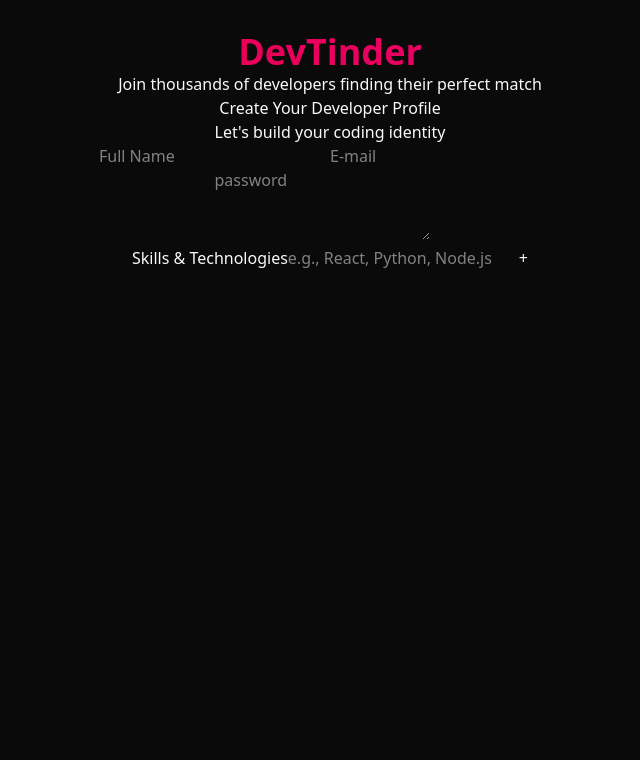
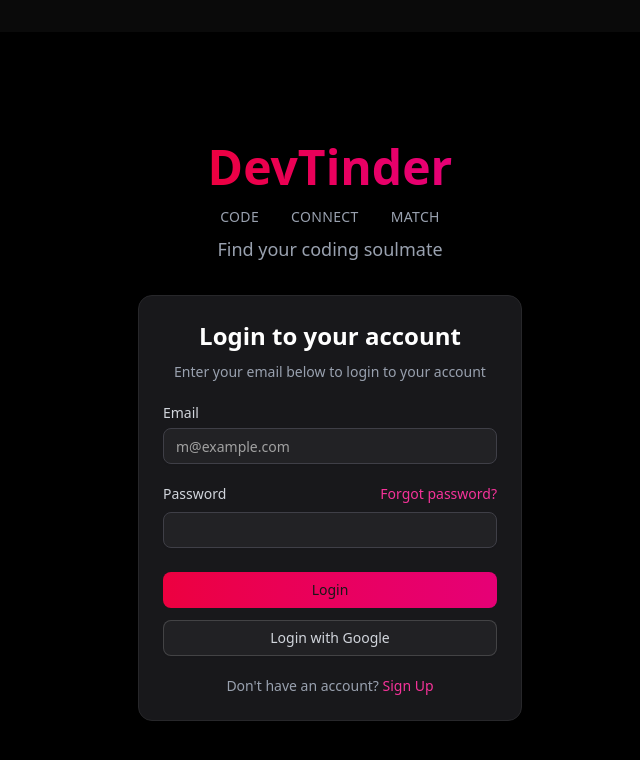
Before and after one commit to Jatin-saini-developer/DevTinderUI, a React (Vite) app: page / in a window 1280 px wide. Shown: the top 760 px of the page, without its empty margins (310-950 px from the left). Built offline with nearby package versions, Linux system fonts and the light colour scheme.

Commit message:
Styling of Login and SignUp Page

```diff
--- a/package.json
+++ b/package.json
@@ -18,6 +18,7 @@
     "lucide-react": "^0.544.0",
     "react": "^19.1.1",
     "react-dom": "^19.1.1",
+    "react-router-dom": "^7.9.3",
     "tailwind-merge": "^3.3.1",
     "tailwindcss": "^4.1.13"
   },
--- a/src/App.jsx
+++ b/src/App.jsx
@@ -11,7 +11,9 @@
 
   return (
     <div >
-      <SignUpPage/>
+      {/* <SignUpPage/> */}
+      <LoginPage/>
+
 
     </div>
 
--- a/src/CardDemo.jsx
+++ b/src/CardDemo.jsx
@@ -1,63 +1,86 @@
-import { Button } from "@/components/ui/button"
+import { Button } from "@/components/ui/button";
 import {
   Card,
-  CardAction,
   CardContent,
   CardDescription,
   CardFooter,
   CardHeader,
   CardTitle,
-} from "@/components/ui/card"
-import { Input } from "@/components/ui/input"
-import { Label } from "@/components/ui/label"
+} from "@/components/ui/card";
+import { Input } from "@/components/ui/input";
+import { Label } from "@/components/ui/label";
 
 export function CardDemo() {
   return (
-    <Card className="w-full max-w-sm">
-      <CardHeader>
-        <CardTitle>Login to your account</CardTitle>
-        <CardDescription>
+    <Card className="bg-zinc-900 border-zinc-800 shadow-xl text-white">
+      <CardHeader className="text-center">
+        <CardTitle className="text-2xl font-semibold mb-1">
+          Login to your account
+        </CardTitle>
+        <CardDescription className="text-gray-400 text-sm">
           Enter your email below to login to your account
         </CardDescription>
-        <CardAction>
-          <Button variant="link">Sign Up</Button>
-        </CardAction>
       </CardHeader>
+
       <CardContent>
-        <form>
-          <div className="flex flex-col gap-6">
-            <div className="grid gap-2">
-              <Label htmlFor="email">Email</Label>
+        <form className="space-y-5">
+          <div className="space-y-2">
+            <Label htmlFor="email" className="text-gray-300">
+              Email
+            </Label>
             <Input
               id="email"
               type="email"
               placeholder="m@example.com"
               required
+              className="bg-zinc-800 border-zinc-700 focus:border-pink-600 focus-visible:ring-0 text-white placeholder-gray-500"
             />
           </div>
-            <div className="grid gap-2">
-              <div className="flex items-center">
-                <Label htmlFor="password">Password</Label>
+
+          <div className="space-y-2">
+            <div className="flex items-center justify-between">
+              <Label htmlFor="password" className="text-gray-300">
+                Password
+              </Label>
               <a
                 href="#"
-                  className="ml-auto inline-block text-sm underline-offset-4 hover:underline"
+                className="text-sm text-pink-500 hover:underline underline-offset-4"
               >
-                  Forgot your password?
+                Forgot password?
               </a>
             </div>
-              <Input id="password" type="password" required />
-            </div>
+            <Input
+              id="password"
+              type="password"
+              required
+              className="bg-zinc-800 border-zinc-700 focus:border-pink-600 focus-visible:ring-0 text-white"
+            />
           </div>
         </form>
       </CardContent>
-      <CardFooter className="flex-col gap-2">
-        <Button type="submit" className="w-full">
+
+      <CardFooter className="flex flex-col gap-3">
+        <Button
+          type="submit"
+          className="w-full bg-gradient-to-r from-rose-600 to-pink-600 hover:opacity-90 transition-all"
+        >
           Login
         </Button>
-        <Button variant="outline" className="w-full">
+
+        <Button
+          variant="outline"
+          className="w-full border-zinc-700 text-gray-300 hover:bg-zinc-800"
+        >
           Login with Google
         </Button>
+
+        <p className="text-sm text-gray-400 text-center mt-2">
+          Don't have an account?{" "}
+          <a href="#" className="text-pink-500 hover:underline">
+            Sign Up
+          </a>
+        </p>
       </CardFooter>
     </Card>
-  )
+  );
 }
--- a/src/LoginPage.jsx
+++ b/src/LoginPage.jsx
@@ -1,25 +1,32 @@
-import React from 'react'
-import { CardDemo } from './CardDemo'
+import React from "react";
+import { CardDemo } from "./CardDemo";
 
 const LoginPage = () => {
   return (
-    <div>
+    <div className="min-h-screen flex flex-col items-center justify-center bg-black text-white px-4">
+      {/* Logo */}
+      <div className="text-center mb-4">
+        <h1 className="text-5xl font-extrabold bg-gradient-to-r from-rose-600 to-pink-600 bg-clip-text text-transparent">
+          DevTinder
+        </h1>
+      </div>
 
-        <div><h1 className="text-4xl font-bold bg-gradient-to-r from-rose-600 to-pink-600 bg-clip-text text-transparent">DevTinder</h1></div>
+      {/* Tagline */}
+      <div className="flex justify-center gap-8 mb-2 text-gray-400 text-sm font-medium uppercase tracking-wide">
+        <p>Code</p>
+        <p>Connect</p>
+        <p>Match</p>
+      </div>
 
-        <div className='flex justify-evenly'>
-            <p className="text-sm font-medium">Code</p>
-            <p className="text-sm font-medium">Connect</p>
-            <p className="text-sm font-medium">Match</p>
-        </div>
+      {/* Subtitle */}
+      <p className="text-gray-400 mb-8 text-lg">Find your coding soulmate</p>
 
-        <div>
-            <p className="text-gray-600 text-lg font-medium">Find your coding soulmate</p>
-        </div>
+      {/* Login Card */}
+      <div className="w-full max-w-sm">
+        <CardDemo />
+      </div>
+    </div>
+  );
+};
 
-        <div><CardDemo/></div>
-    </div>
-  )
-}
-
-export default LoginPage
+export default LoginPage;
--- a/src/SignUpPage.jsx
+++ b/src/SignUpPage.jsx
@@ -2,42 +2,85 @@
 
 const SignUpPage = () => {
   return (
-    <div>
-      <div>
-        <h1 className="text-4xl font-bold bg-gradient-to-r from-rose-600 to-pink-600 bg-clip-text text-transparent">
+    <div className="min-h-screen flex flex-col items-center justify-center bg-black text-white px-6">
+      {/* Logo and Title */}
+      <div className="text-center mb-6">
+        <h1 className="text-5xl font-extrabold bg-gradient-to-r from-rose-600 to-pink-600 bg-clip-text text-transparent mb-2">
           DevTinder
         </h1>
-      </div>
-      <div>
-        <p>Join thousands of developers finding their perfect match</p>
+        <p className="text-gray-300">
+          Join thousands of developers finding their perfect match
+        </p>
       </div>
 
-      <div>
-        <h1>Create Your Developer Profile</h1>
-        <p>Let's build your coding identity</p>
+      {/* Form Container */}
+      <div className="bg-zinc-900 p-8 rounded-2xl shadow-lg w-full max-w-md">
+        <h2 className="text-2xl font-semibold text-center mb-1">
+          Create Your Developer Profile
+        </h2>
+        <p className="text-center text-gray-400 mb-6">
+          Let's build your coding identity
+        </p>
 
-        <div>
-          <input type="text" placeholder="Full Name" />
-          <input type="text" placeholder="E-mail" />
+        {/* Full Name and Email */}
+        <div className="flex flex-col gap-3 mb-4">
+          <input
+            type="text"
+            placeholder="Full Name"
+            className="bg-zinc-800 px-4 py-3 rounded-lg border border-zinc-700 focus:border-pink-600 focus:outline-none"
+          />
+          <input
+            type="email"
+            placeholder="E-mail"
+            className="bg-zinc-800 px-4 py-3 rounded-lg border border-zinc-700 focus:border-pink-600 focus:outline-none"
+          />
         </div>
 
-        <div>
-          <input type="password" placeholder="password" />
+        {/* Password */}
+        <div className="mb-4">
+          <input
+            type="password"
+            placeholder="Password"
+            className="w-full bg-zinc-800 px-4 py-3 rounded-lg border border-zinc-700 focus:border-pink-600 focus:outline-none"
+          />
         </div>
 
-        <div>
-          <textarea name="BIO" id="BIO"></textarea>
+        {/* Bio */}
+        <div className="mb-4">
+          <textarea
+            name="bio"
+            id="bio"
+            placeholder="Write a short bio about yourself..."
+            rows="3"
+            className="w-full bg-zinc-800 px-4 py-3 rounded-lg border border-zinc-700 focus:border-pink-600 focus:outline-none resize-none"
+          ></textarea>
         </div>
 
-       <div>
-         <label for="skills">Skills & Technologies</label>
+        {/* Skills */}
+        <div className="mb-6">
+          <label
+            htmlFor="skills"
+            className="block text-gray-300 mb-2 font-medium"
+          >
+            Skills & Technologies
+          </label>
+          <div className="flex gap-2">
             <input
               id="skills"
               type="text"
               placeholder="e.g., React, Python, Node.js"
+              className="flex-1 bg-zinc-800 px-4 py-3 rounded-lg border border-zinc-700 focus:border-pink-600 focus:outline-none"
             />
-        <button>+</button>
+            <button className="px-4 bg-pink-600 hover:bg-pink-700 rounded-lg font-bold text-white">
+              +
+            </button>
           </div>
+        </div>
+
+        {/* Submit Button */}
+        <button className="w-full bg-gradient-to-r from-rose-600 to-pink-600 hover:opacity-90 transition-all py-3 rounded-xl font-semibold text-lg">
+          Sign Up
+        </button>
       </div>
     </div>
   );
```
Also changed, not shown: 1 other file (tests, documents, lock files or other folders). Lines whose indentation alone changed are shown as unchanged.
